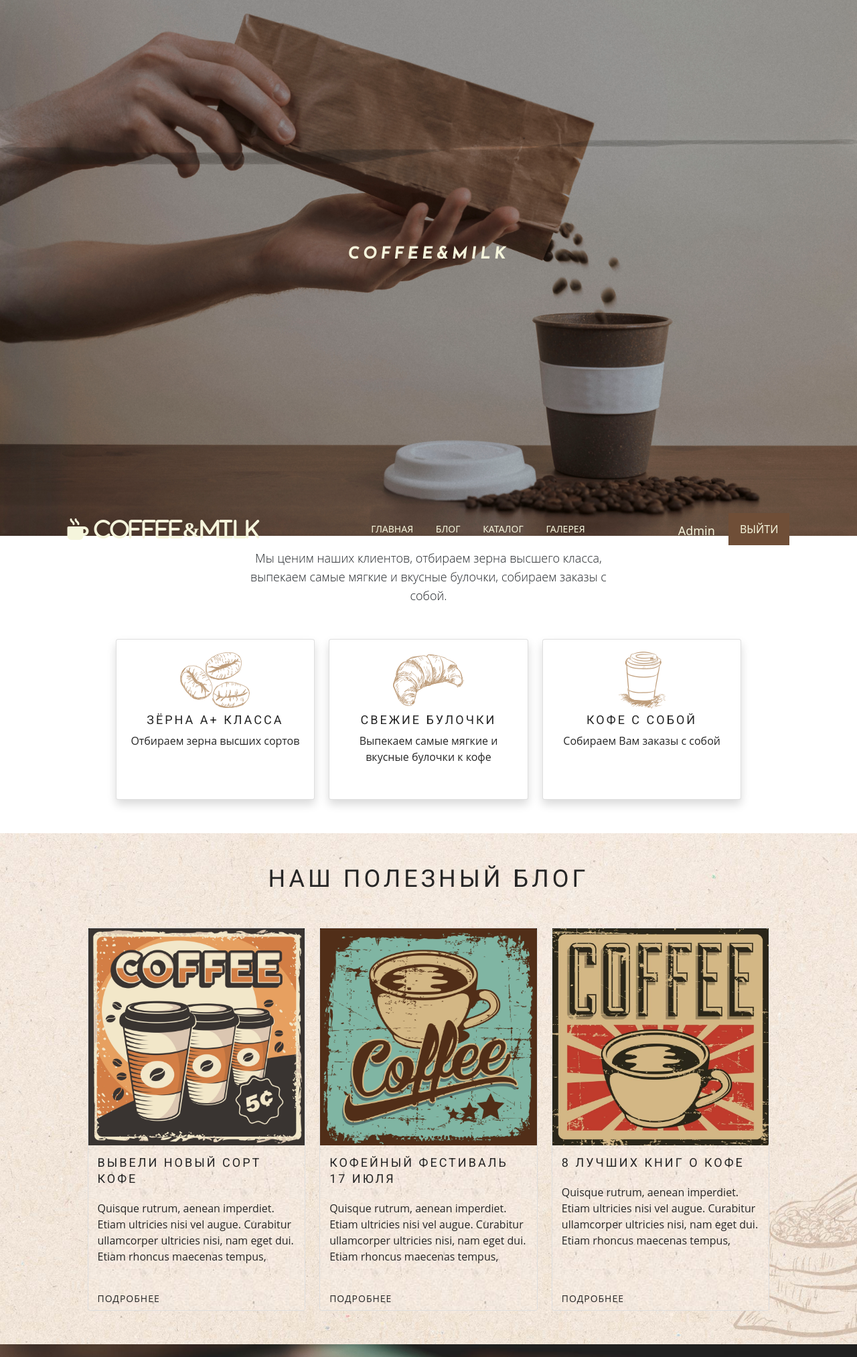
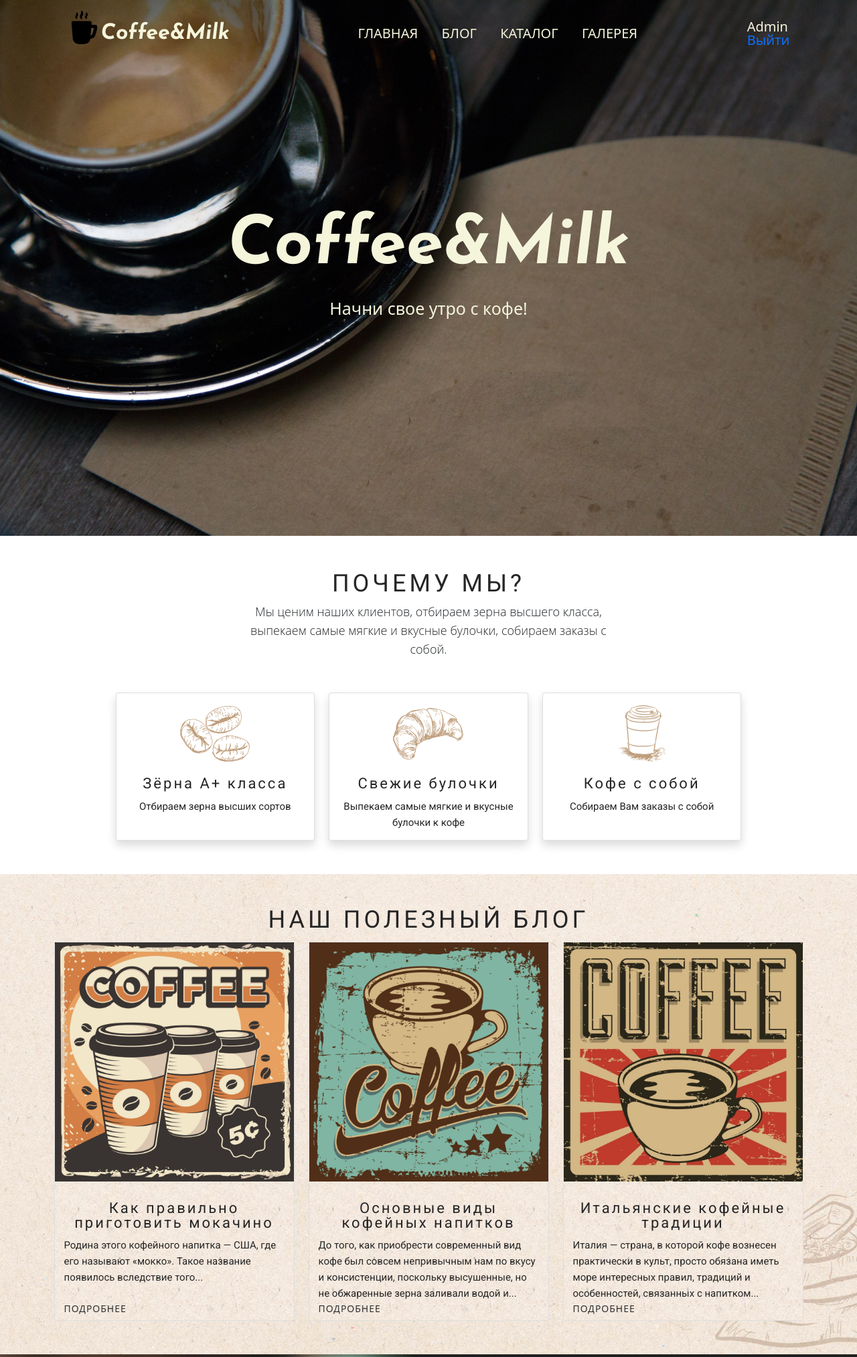
Before and after one commit to avocadoGreeen/django_coffee, a Django app: page / in a window 1280 px wide. Shown: the top 2026 px of the page at 67% size. Run offline with Django 3.2, Linux system fonts and the light colour scheme; a user stored in the database is signed in; some libraries are stand-ins or nearby versions.

Commit message:
home page fixed

```diff
--- a/coffeeApp/static/css/style.css
+++ b/coffeeApp/static/css/style.css
@@ -44,6 +44,7 @@ h1,h2,h3,h4,h5,h6{font-size:inherit;font-weight: 400;}
  }
 
 .header{
+	font-size: 20px;
 	background-color: transparent;
 	position: absolute;
 	width: 100%;
@@ -70,12 +71,30 @@ h1,h2,h3,h4,h5,h6{font-size:inherit;font-weight: 400;}
 	border-bottom: 5px solid #f5f5dc;
 }
 .header__logo{
+	font-family: 'Josefin Sans', sans-serif;
 	font-size: 32px;
 	color: #f5f5dc;
 	font-weight: 700;
+	position: relative;
+	padding-left: 50px;
+	transition: all .3s;
+}
+.header__logo::before{
+	content: '';
+	background-image: url("../img/icon/coffee-icon.svg");
+	color: white;
+	position: absolute;
+	width: 50px;
+	height: 50px;
+	top: -18px;
+	left: 0;
+	transition: all .3s;
 }
 .header__logo:hover{
-	color: #6f4e37;
+	color: #000;
+}
+.header__logo:hover::before{
+	left: -5px;
 }
 .header__user{
 	color: #f5f5dc;
@@ -96,45 +115,48 @@ h1,h2,h3,h4,h5,h6{font-size:inherit;font-weight: 400;}
 	border: 2px solid #6f4e37;
 }
 
-.top__content{
-	color: #f5f5dc;
+.wrapper{
+	min-height: 100vh;
+	display: flex;
+	flex-direction: column;
+	max-width: 1200px;
+	margin: 0 auto;
+}
+.fullscreen {
+	min-height: 100vh;
 	background: url("../img/topfon.jpg") center center no-repeat;
 	background-size: cover;
-	height: 100vh;
+	display: flex;
+	position: relative;
+}
+.fullscreen__body {
+	flex: 1 1 auto;
 	width: 100%;
-    position: absolute;
-    top: 0;
-    text-align: center;
+	text-align: center;
+	display: flex;
+	flex-direction: column;
+	justify-content: center;
+	padding: 0 20px;
 }
-.top__inner{
-	margin: 330px auto;
-}
-.top__content-title{
+.fullscreen__title {
 	font-family: 'Josefin Sans', sans-serif;
-	font-size: 25px;
+	color: #f5f5dc;
 	font-weight: 700;
 	font-style: italic;
-	text-transform: uppercase;
-	letter-spacing: 5px;
-	margin-bottom: 30px;
-	line-height: 100px;
+	font-size: 100px;
+	margin: 0 0 20px 0;
 }
-.top__content-subtitle{
-	font-family: 'Ubuntu', sans-serif;
-	font-size: 22px;
-	text-transform: lowercase;
+.fullscreen__text {
+	color: #f5f5dc;
+	font-size: 25px;
+	margin: 0 0 20px;
 }
 
-.why__we{
-	margin-top: 740px;
-}
+
 .why-info{
 	max-width: 560px;
 	text-align: center;
 	margin: 0 auto 50px;
-}
-.why-info__title{
-	padding-bottom: 30px;
 }
 .title{
 	font-size: 36px;
@@ -144,6 +166,7 @@ h1,h2,h3,h4,h5,h6{font-size:inherit;font-weight: 400;}
 	text-transform: uppercase;
 	letter-spacing: 5px;
 	text-align: center;
+	margin-top: 50px;
 }
 .why-info__text{
 	font-family: Open Sans, serif;
@@ -156,28 +179,33 @@ h1,h2,h3,h4,h5,h6{font-size:inherit;font-weight: 400;}
 	max-width: 935px;
 	margin: 50px auto;
 }
-.card{
-	min-height: 240px;
-}
-.card-title{
-	font-size: 18px;
-	text-align: center;
-	letter-spacing: 3px;
-	line-height: 24px;
-}
 .card-body img{
 	display: block;
 	margin: 0 auto;
 }
+.card-title{
+	font-family: Roboto, serif;
+	margin-top: 15px;
+	font-size: 22px;
+	text-align: center;
+	letter-spacing: 3px;
+	line-height: 24px;
+	color: #262626;
+}
+.card-text{
+	margin-top: 10px;
+	color: #262626;
+	font-family: Roboto, serif;
+	font-size: 15px;
+	line-height: 24px;
+}
 .shadow a:hover{
 	box-shadow: 0 0 10px 5px rgba(190, 156, 121, 1);
 }
-.card-text{
-	color: #262626;
-	font-family: Open Sans, serif;
-	font-size: 16px;
-	line-height: 24px;
+.why__inner{
+	margin-bottom: 30px;
 }
+
 
 .news{
 	background: url("../img/fonnews.jpg") center center no-repeat;
@@ -185,13 +213,14 @@ h1,h2,h3,h4,h5,h6{font-size:inherit;font-weight: 400;}
 	width: 100%;
 	top: 0;
 }
-.news__inner{
-	/*На время padding*/
-	padding: 50px;
+.link-title{
+	display: block;
+	max-width: 600px;
+    margin: 0 auto 15px;
+	padding-top: 50px;
 }
-.news__title{
-	padding-bottom: 55px;
-	display: inherit;
+.link-title:hover{
+	color: #6f4e37;
 }
 .news .card-body{
 	background: url("../img/foncard-news.JPG") repeat;
@@ -208,25 +237,16 @@ h1,h2,h3,h4,h5,h6{font-size:inherit;font-weight: 400;}
 	color: #262626;
 }
 .btn-news:hover{
-	color: #be9c79;
+	color: #6f4e37;
 }
 .btn-news:hover::after{
 	content: "...";
 	display: inline-block;
 	transition: .7s;
 }
-.news .card-title .title{
-	text-align: left;
+.news .card-title{
+	display: block;
 	line-height: 22px;
-}
-.news .card-title .title:hover{
-	font-size: 20px;
-}
-.news-text{
-	padding-top: 20px;
-	padding-bottom: 40px;
-}
-.news a{
 	color: #262626;
 }
 a.dark_link {
@@ -236,23 +256,20 @@ a.dark_link {
 }
 a.dark_link img {
     display: block;
-
-    -webkit-transition: all 0.5s linear;
-       -moz-transition: all 0.5s linear;
-        -ms-transition: all 0.5s linear;
-         -o-transition: all 0.5s linear;
-            transition: all 0.5s linear;
+	transition: all .5s;
 }
 
 a.dark_link:hover img {
     opacity: 0.7;
-
+}
+.row-bottom{
+	padding-bottom: 50px;
 }
 
 .photo-fixed{
 	background: url("../img/photo-fixed.jpg") 0 0 no-repeat fixed;
 	background-size: cover;
-	height: 300px;
+	height: 500px;
 }
 
 .shop__text{
@@ -331,196 +348,196 @@ a.dark_link:hover img {
 	height: 30px;
 }
 
-.gallery__top{
-	color: #f5f5dc;
-	background: url("../img/gallery-top.jpg") center center no-repeat;
-	background-size: cover;
-	height: 600px;
-	width: 100%;
-    position: absolute;
-    top: 0;
-    text-align: center;
-}
-.gallery__title{
-	margin: 230px;
-}
-.gallery__inner{
-	margin-top: 600px;
-}
-.gallery__photo-title{
-	font-size: 44px;
-	color: #262626;
-	text-align: center;
-	font-family: 'Ubuntu', sans-serif;
-    margin: 30px 0;
-}
-.gallery__photo-items{
-	max-width: 1200px;
-	margin: 30px auto;
-}
-.gallery-item{
-	width: 400px;
-	padding: 10px;
-	transition: all .4s
-}
-.gallery-item:hover{
-	box-shadow: 0 0 10px 5px rgba(173, 131, 87, 1);
-}
+/*.gallery__top{*/
+/*	color: #f5f5dc;*/
+/*	background: url("../img/gallery-top.jpg") center center no-repeat;*/
+/*	background-size: cover;*/
+/*	height: 600px;*/
+/*	width: 100%;*/
+/*    position: absolute;*/
+/*    top: 0;*/
+/*    text-align: center;*/
+/*}*/
+/*.gallery__title{*/
+/*	margin: 230px;*/
+/*}*/
+/*.gallery__inner{*/
+/*	margin-top: 600px;*/
+/*}*/
+/*.gallery__photo-title{*/
+/*	font-size: 44px;*/
+/*	color: #262626;*/
+/*	text-align: center;*/
+/*	font-family: 'Ubuntu', sans-serif;*/
+/*    margin: 30px 0;*/
+/*}*/
+/*.gallery__photo-items{*/
+/*	max-width: 1200px;*/
+/*	margin: 30px auto;*/
+/*}*/
+/*.gallery-item{*/
+/*	width: 400px;*/
+/*	padding: 10px;*/
+/*	transition: all .4s*/
+/*}*/
+/*.gallery-item:hover{*/
+/*	box-shadow: 0 0 10px 5px rgba(173, 131, 87, 1);*/
+/*}*/
 
 
 
-.login__top{
-	color: #f5f5dc;
-	background: url("../img/login.jpg") center center no-repeat;
-	background-size: cover;
-	height: 300px;
-	width: 100%;
-    position: absolute;
-    top: 0;
-    text-align: center;
-}
-.login__title{
-	margin: 115px;
-}
-.login__inner{
-	margin-top: 250px;
-	margin-bottom: 50px;
-}
-.login__form{
-	max-width: 300px;
-	margin: 0 auto;
-	border: 2px solid #6f4e37;
-	text-align: center;
-}
-.register__form{
-	max-width: 300px;
-	margin: 0 auto;
-	border: 2px solid #6f4e37;
-	text-align: center;
-}
+/*.login__top{*/
+/*	color: #f5f5dc;*/
+/*	background: url("../img/login.jpg") center center no-repeat;*/
+/*	background-size: cover;*/
+/*	height: 300px;*/
+/*	width: 100%;*/
+/*    position: absolute;*/
+/*    top: 0;*/
+/*    text-align: center;*/
+/*}*/
+/*.login__title{*/
+/*	margin: 115px;*/
+/*}*/
+/*.login__inner{*/
+/*	margin-top: 250px;*/
+/*	margin-bottom: 50px;*/
+/*}*/
+/*.login__form{*/
+/*	max-width: 300px;*/
+/*	margin: 0 auto;*/
+/*	border: 2px solid #6f4e37;*/
+/*	text-align: center;*/
+/*}*/
+/*.register__form{*/
+/*	max-width: 300px;*/
+/*	margin: 0 auto;*/
+/*	border: 2px solid #6f4e37;*/
+/*	text-align: center;*/
+/*}*/
 
-.register__btn,
-.logout a{
-	font-size: 16px;
-	line-height: 24px;
-	text-transform: uppercase;
-	color: #f5f5dc;
-	background-color: #6f4e37;
-	border: 2px solid transparent;
-	padding: 10px 15px;
-	margin-bottom: 20px;
-}
+/*.register__btn,*/
+/*.logout a{*/
+/*	font-size: 16px;*/
+/*	line-height: 24px;*/
+/*	text-transform: uppercase;*/
+/*	color: #f5f5dc;*/
+/*	background-color: #6f4e37;*/
+/*	border: 2px solid transparent;*/
+/*	padding: 10px 15px;*/
+/*	margin-bottom: 20px;*/
+/*}*/
 
-.register__btn:hover{
-	background-color: #f5f5dc;
-	color: #6f4e37;
-	border: 2px solid #6f4e37;
-}
-.login__form label,
-.register__form label{
-	display: block;
-	text-align: center;
-	margin-bottom: 20px;
-	font-size: 16px;
-	font-family: Roboto, sans-serif;
-}
-.login__form input,
-.register__form input{
-	border: 1px solid #6f4e37;
-	width: 250px;
-	height: 40px;
-	padding: 0 15px;
-	margin-bottom: 10px;
-}
-.login__form a{
-	color: #6f4e37;
-}
-.login__form a:hover{
-	color: #be9c79;
-}
+/*.register__btn:hover{*/
+/*	background-color: #f5f5dc;*/
+/*	color: #6f4e37;*/
+/*	border: 2px solid #6f4e37;*/
+/*}*/
+/*.login__form label,*/
+/*.register__form label{*/
+/*	display: block;*/
+/*	text-align: center;*/
+/*	margin-bottom: 20px;*/
+/*	font-size: 16px;*/
+/*	font-family: Roboto, sans-serif;*/
+/*}*/
+/*.login__form input,*/
+/*.register__form input{*/
+/*	border: 1px solid #6f4e37;*/
+/*	width: 250px;*/
+/*	height: 40px;*/
+/*	padding: 0 15px;*/
+/*	margin-bottom: 10px;*/
+/*}*/
+/*.login__form a{*/
+/*	color: #6f4e37;*/
+/*}*/
+/*.login__form a:hover{*/
+/*	color: #be9c79;*/
+/*}*/
 
-.logout{
-	display: flex;
-	justify-content: space-between;
-}
-.user__name{
-	font-size: 18px;
-	color: #f5f5dc;
-	padding: 17px 20px 0 0;
-}
-.logout .logout__btn{
-	margin-bottom: 0;
-}
+/*.logout{*/
+/*	display: flex;*/
+/*	justify-content: space-between;*/
+/*}*/
+/*.user__name{*/
+/*	font-size: 18px;*/
+/*	color: #f5f5dc;*/
+/*	padding: 17px 20px 0 0;*/
+/*}*/
+/*.logout .logout__btn{*/
+/*	margin-bottom: 0;*/
+/*}*/
 
-.catalog__top{
-	color: #f5f5dc;
-	background: url("../img/topfon.jpg") center center no-repeat;
-	background-size: cover;
-	height: 300px;
-	width: 100%;
-    position: absolute;
-    top: 0;
-    text-align: center;
-}
-.catalog__title{
-	margin: 115px;
-}
-.catalog{
-	margin-top: 190px
-}
-.catalog .card:hover{
-	background-color: #6f4e37;
-	color: #f5f5dc;
-}
+/*.catalog__top{*/
+/*	color: #f5f5dc;*/
+/*	background: url("../img/topfon.jpg") center center no-repeat;*/
+/*	background-size: cover;*/
+/*	height: 300px;*/
+/*	width: 100%;*/
+/*    position: absolute;*/
+/*    top: 0;*/
+/*    text-align: center;*/
+/*}*/
+/*.catalog__title{*/
+/*	margin: 115px;*/
+/*}*/
+/*.catalog{*/
+/*	margin-top: 190px*/
+/*}*/
+/*.catalog .card:hover{*/
+/*	background-color: #6f4e37;*/
+/*	color: #f5f5dc;*/
+/*}*/
 
-.catalog img{
-	max-width: 200px;
-	display: block;
-	margin: 0 auto;
-}
-.catalog .row{
-	padding-bottom: 50px;
-}
+/*.catalog img{*/
+/*	max-width: 200px;*/
+/*	display: block;*/
+/*	margin: 0 auto;*/
+/*}*/
+/*.catalog .row{*/
+/*	padding-bottom: 50px;*/
+/*}*/
 
-.blog__top{
-	color: #f5f5dc;
-	background: url("../img/gallery-top.jpg") center center no-repeat;
-	background-size: cover;
-	height: 300px;
-	width: 100%;
-    position: absolute;
-    top: 0;
-    text-align: center;
-}
-.blog__title{
-	margin: 115px;
-}
-.blog{
-	margin-top: 230px
-}
-.blog__inner{
-	background-image: url("../img/fonnews.jpg");
-	background-repeat: no-repeat;
-	background-size: cover;
-	border: 3px solid #6f4e37;
-}
-.media-body p{
-	font-size: 16px;
-	text-align: center;
-	font-family: Roboto, sans-serif;
-	margin-bottom: 30px;
-}
-.media-body .card-title{
-	font-size: 24px;
-}
-.media-body .login__btn{
-	display: inline-block;
-	margin: 0 252px;
-}
-.blog li{
-	list-style: circle;
-}
-a .detail__btn{
-	display: inline-block;
-	margin: 20px;
-}
+/*.blog__top{*/
+/*	color: #f5f5dc;*/
+/*	background: url("../img/gallery-top.jpg") center center no-repeat;*/
+/*	background-size: cover;*/
+/*	height: 300px;*/
+/*	width: 100%;*/
+/*    position: absolute;*/
+/*    top: 0;*/
+/*    text-align: center;*/
+/*}*/
+/*.blog__title{*/
+/*	margin: 115px;*/
+/*}*/
+/*.blog{*/
+/*	margin-top: 230px*/
+/*}*/
+/*.blog__inner{*/
+/*	background-image: url("../img/fonnews.jpg");*/
+/*	background-repeat: no-repeat;*/
+/*	background-size: cover;*/
+/*	border: 3px solid #6f4e37;*/
+/*}*/
+/*.media-body p{*/
+/*	font-size: 16px;*/
+/*	text-align: center;*/
+/*	font-family: Roboto, sans-serif;*/
+/*	margin-bottom: 30px;*/
+/*}*/
+/*.media-body .card-title{*/
+/*	font-size: 24px;*/
+/*}*/
+/*.media-body .login__btn{*/
+/*	display: inline-block;*/
+/*	margin: 0 252px;*/
+/*}*/
+/*.blog li{*/
+/*	list-style: circle;*/
+/*}*/
+/*a .detail__btn{*/
+/*	display: inline-block;*/
+/*	margin: 20px;*/
+/*}*/
--- a/coffeeApp/templates/coffeeApp/index.html
+++ b/coffeeApp/templates/coffeeApp/index.html
@@ -3,18 +3,19 @@
 {% block content %}
 {% load static %}
 
-    <div class="top__content login__content">
-        <div class="container">
-            <div class="top__inner">
-                <div class="top__content-title">Coffee&Milk</div>
+    <section class="fullscreen">
+            <div class="wrapper">
+            <div class="fullscreen__body">
+                <h1 class="fullscreen__title">Coffee&Milk</h1>
+                <div class="fullscreen__text">Начни свое утро с кофе!</div>
             </div>
         </div>
-    </div>
+    </section>
 
     <section class="why__we">
     <div class="container">
         <div class="why-info">
-            <h2 class="why-info__title title">
+            <h2 class="title">
                 Почему мы?
             </h2>
             <div class="why-info__text">
@@ -23,13 +24,13 @@
             </div>
         </div>
         <div class="why__items">
-            <div class="why-items__inner">
+            <div class="why__inner">
                 <div class="row">
                     <div class="col-sm-4">
-                        <div class="card text-center shadow">
+                        <div class="card h-100 text-center shadow">
                             <a href="#" class="card-body">
                                 <img src="{% static 'img/why1.png' %}" alt="why1">
-                                <h5 class="card-title title">
+                                <h5 class="card-title">
                                     Зёрна A+ класса
                                 </h5>
                                 <p class="card-text">
@@ -39,10 +40,10 @@
                         </div>
                     </div>
                     <div class="col-sm-4">
-                        <div class="card text-center shadow">
+                        <div class="card h-100 text-center shadow">
                             <a href="#" class="card-body">
                                 <img src="{% static 'img/why2.png' %}" alt="why1">
-                                <h5 class="card-title title">
+                                <h5 class="card-title">
                                     Свежие булочки
                                 </h5>
                                 <p class="card-text">
@@ -52,10 +53,10 @@
                         </div>
                     </div>
                     <div class="col-sm-4">
-                        <div class="card text-center shadow">
+                        <div class="card h-100 text-center shadow">
                             <a href="" class="card-body">
                                 <img src="{% static 'img/why3.png' %}" alt="why1">
-                                <h5 class="card-title title">
+                                <h5 class="card-title">
                                     Кофе с собой
                                 </h5>
                                 <p class="card-text">
@@ -72,18 +73,18 @@
     <section class="news">
     <div class="container">
         <div class="news__inner">
-            <a href="{% url 'blog' %}" class="news__title title">
+            <a href="{% url 'blog' %}" class="link-title title">
                 Наш полезный блог
             </a>
-            <div class="row row-cols-1 row-cols-md-3 g-4">
+            <div class="row row-cols-1 row-cols-md-3 g-4 row-bottom">
                 <div class="col">
                     <div class="card h-100">
                         <a href="#" class="dark_link"><img src="{% static 'img/news1.jpg' %}" class="card-img-top" alt="..."></a>
                         <div class="card-body">
-                            <a href="#" class="card-title title">Вывели новый сорт кофе</a>
+                            <a href="#" class="card-title">Как правильно приготовить мокачино</a>
                             <p class="card-text news-text">
-                                Quisque rutrum, aenean imperdiet. Etiam ultricies nisi vel augue. Curabitur
-                                ullamcorper  ultricies nisi, nam eget dui. Etiam rhoncus maecenas tempus,
+                                Родина этого кофейного напитка — США, где его называют «мокко». Такое название
+                                появилось вследствие того...
                             </p>
                             <a href="{% url 'blog' %}" class="btn-news">Подробнее</a>
                         </div>
@@ -93,10 +94,10 @@
                     <div class="card h-100">
                         <a href="#" class="dark_link"><img src="{% static 'img/news2.jpg' %}" class="card-img-top" alt="..."></a>
                         <div class="card-body">
-                            <a href="#" class="card-title title">Кофейный фестиваль 17 июля</a>
+                            <a href="#" class="card-title">Основные виды кофейных напитков</a>
                             <p class="card-text news-text">
-                                Quisque rutrum, aenean imperdiet. Etiam ultricies nisi vel augue. Curabitur
-                                ullamcorper  ultricies nisi, nam eget dui. Etiam rhoncus maecenas tempus,
+                                До того, как приобрести современный вид кофе был совсем непривычным нам по вкусу и
+                                консистенции, поскольку высушенные, но не обжаренные зерна заливали водой и...
                             </p>
                             <a href="{% url 'blog' %}" class="btn-news">Подробнее</a>
                         </div>
@@ -109,10 +110,10 @@
                                                           alt="...">
                         </a>
                         <div class="card-body">
-                            <a href="#" class="card-title title">8 лучших книг о кофе</a>
+                            <a href="#" class="card-title">Итальянские кофейные традиции</a>
                             <p class="card-text news-text">
-                                Quisque rutrum, aenean imperdiet. Etiam ultricies nisi vel augue. Curabitur
-                                ullamcorper  ultricies nisi, nam eget dui. Etiam rhoncus maecenas tempus,
+                                Италия — страна, в которой кофе вознесен практически в культ, просто обязана иметь
+                                море интересных правил, традиций и особенностей, связанных с напитком...
                             </p>
                             <a href="{% url 'blog' %}" class="btn-news">Подробнее</a>
                         </div>
@@ -122,11 +123,12 @@
         </div>
     </div>
     </section>
+
     <div class="photo-fixed"></div>
     <section class="shop">
     <div class="container">
         <div class="shop__text">
-            <a href="{% url 'catalog' %}" class="shop__title title">
+            <a href="{% url 'catalog' %}" class="link-title title">
                 Наши товары
             </a>
             <div class="shop__subtitle">
--- a/coffeeApp/templates/coffeeApp/layout.html
+++ b/coffeeApp/templates/coffeeApp/layout.html
@@ -15,7 +15,7 @@
 <header class="header">
         <div class="container">
             <div class="header__content">
-                <a class="header__logo fas fa-mug-hot" href="/">
+                <a class="header__logo" href="/">
                     Coffee&Milk
                 </a>
                 <ul class="header__menu">
```
Also changed, not shown: coffee_web/settings.py (+0 -70 lines), coffeeApp/static/img/icon/coffee-icon.svg (added), coffeeApp/static/img/topfon.jpg.
